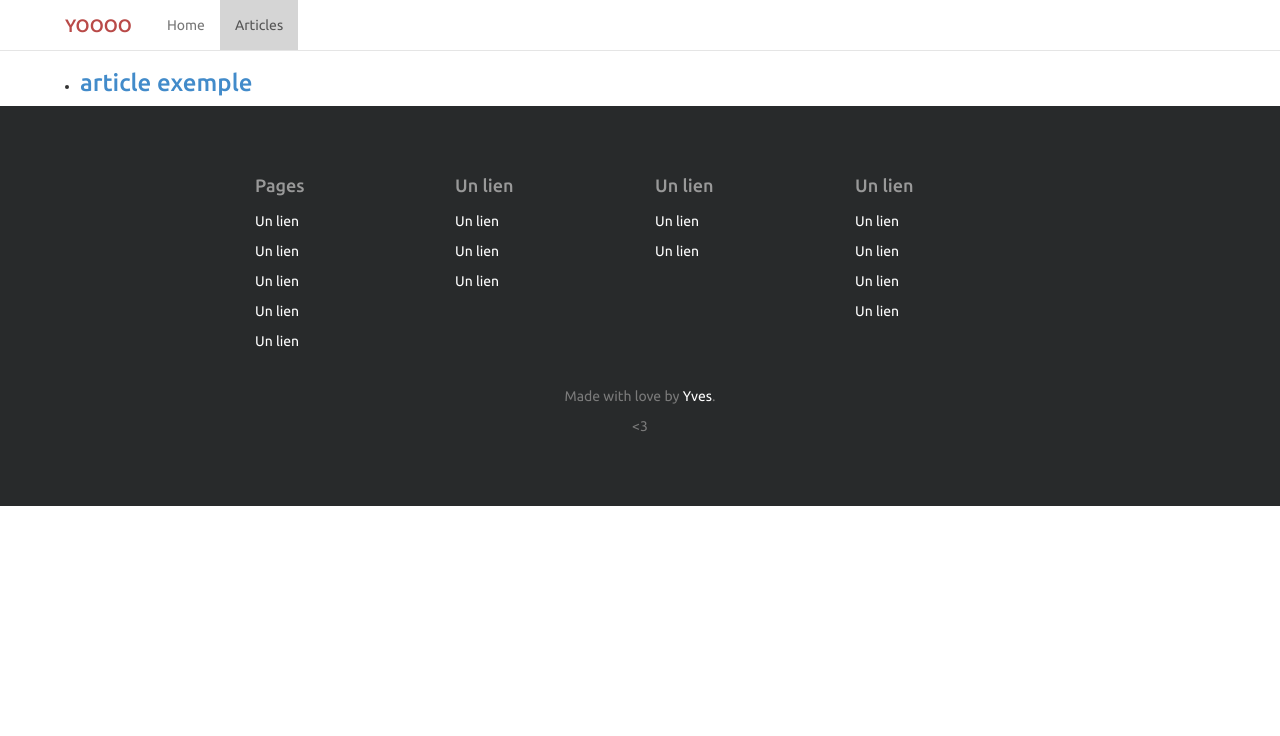
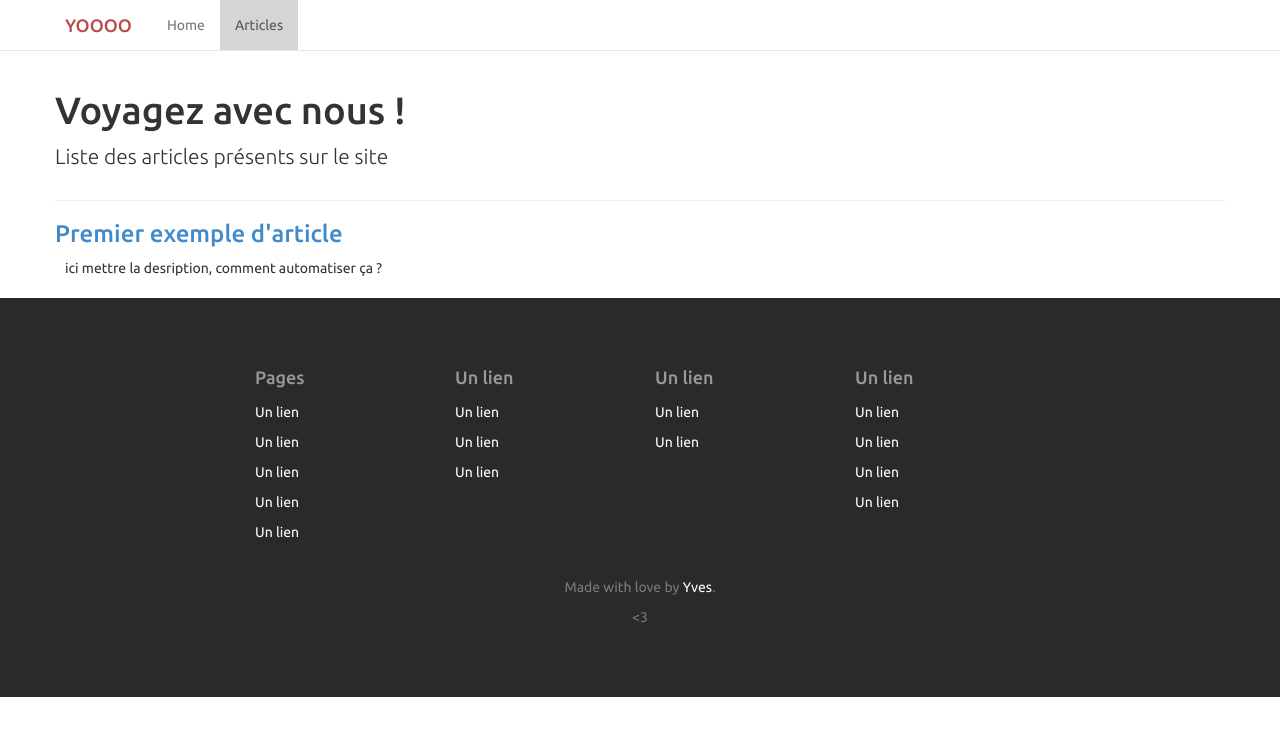
Before and after one commit to link-webcreations/juetpy, a Jekyll site: the page built from articles/index.html, in a window 1280 px wide. Shown: the top 736 px of the page. Built offline with Jekyll 4.4.1, drawn with Linux system fonts in a browser that asks for light colours; Markdown is read by kramdown in place of the engine named in the settings.

Commit message:
try to make a nice summary post page

```diff
--- a/_layouts/post.html
+++ b/_layouts/post.html
@@ -8,9 +8,10 @@ layout: default
     <h1><a href="{{ page.url }}" >{{ page.title }}</a></h1>
     <p class="lead">Le {{ page.date | date: "%d/%m/%Y" }}
       {% if page.tags %}
-      dans <strong>{{ page.tags }}</strong>
+      dans <em>{{ page.tags }}</em>
       {% endif %}
     </p>
+  </div>
 
     {{ content | markdownify }}
 
--- a/articles/_posts/2013-06-10-article-exemple.md
+++ b/articles/_posts/2013-06-10-article-exemple.md
@@ -1,5 +1,5 @@
 ---
-title: "article exemple"
+title: "Premier exemple d'article"
 layout: post
 tags: [chili, cuisine, incas]
 ---
--- a/articles/index.html
+++ b/articles/index.html
@@ -1,20 +1,26 @@
 ---
-title: "Articles"
+title: "Voyagez avec nous !"
 layout: default
 slug: articles
 ---
 <!-- articles
 ================================================== -->
 <section>
-  <ul>
+  <div class="page-header">
+    <h1>{{ page.title }}</a></h1>
+    <p class="lead">Liste des articles présents sur le site</p>
+  </div>
+
+  <dl>
     {% for post in site.posts %}
-
-    <li>
+    <dt>
       <a href="{{ site.url }}{{ post.url }}">
         <h3>{{ post.title }}</h3>
       </a>
-    </li>
-
+    </dt>
+    <dd>
+      <p>ici mettre la desription, comment automatiser ça ?</p>
+    </dd>
     {% endfor %}
-  </ul>
+  </dl>
 </section>
```
